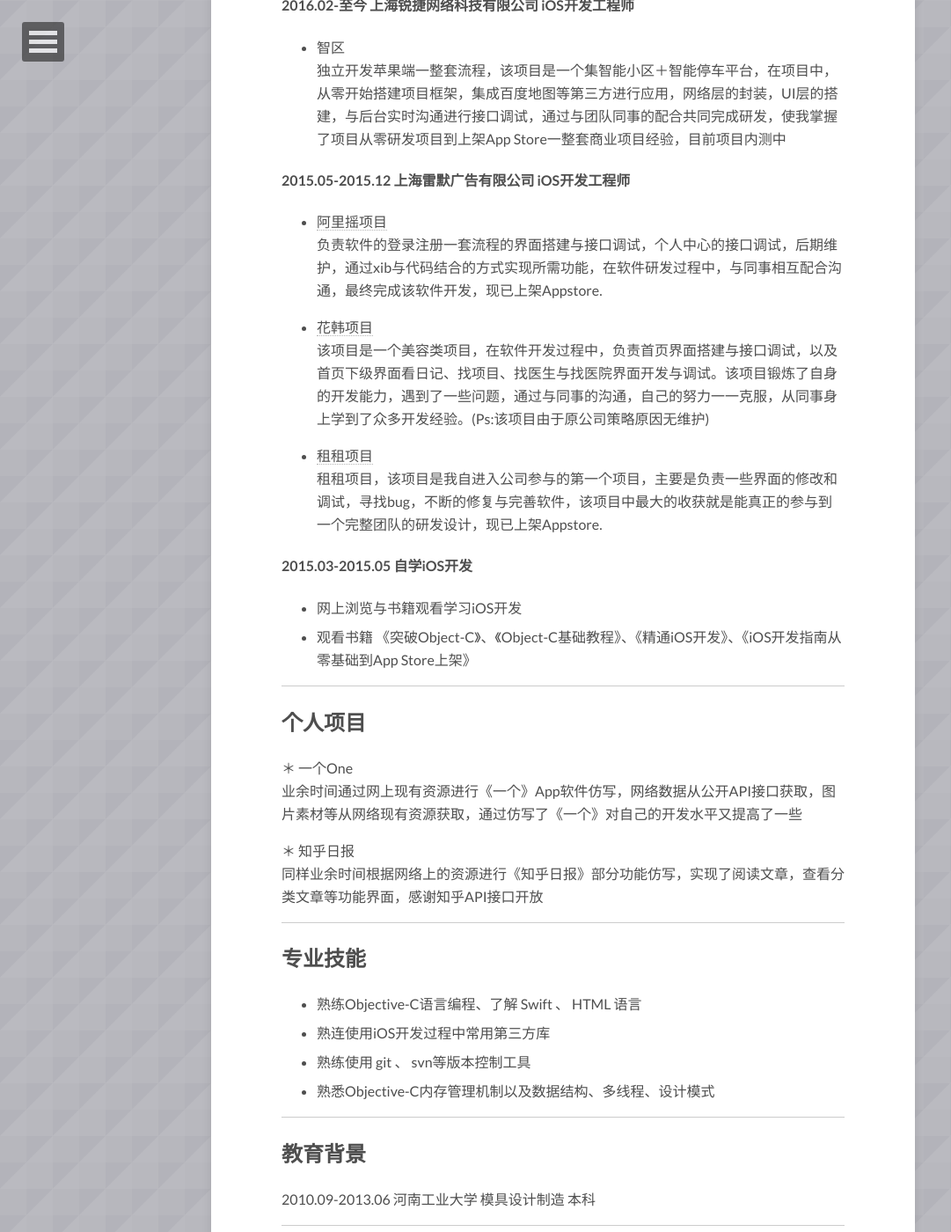
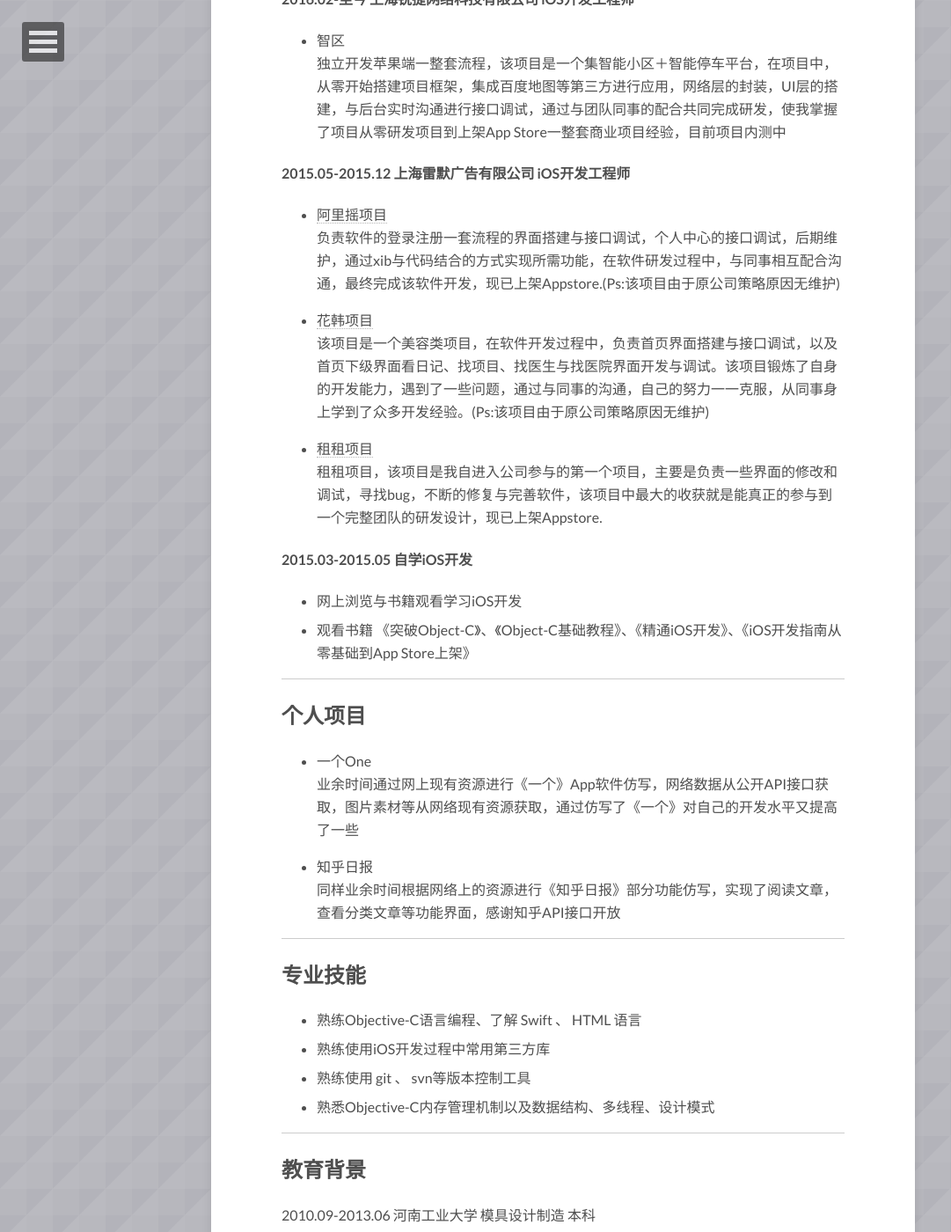
Before and after one commit to luais/luais.github.com, a Jekyll site: the page built from _posts/2015-12-24-平安夜前夕-独白.md, in a window 1280 px wide and 1400 px high, scrolled down 809 px. Shown: the whole window at 88% size, without its empty margins (0-1081 px from the left). Built offline with Jekyll 4.4.1, drawn with Linux system fonts in a browser that asks for light colours; nearby versions of some CDN libraries; comment, search, counter and statistics services are not loaded.

Commit message:
update-posts

```diff
--- a/_posts/2015-12-24-平安夜前夕-独白.md
+++ b/_posts/2015-12-24-平安夜前夕-独白.md
@@ -22,6 +22,7 @@ image:
 - QQ/微信号：631077292<br>
 - GitHub：[https://github.com/luais](https://github.com/luais)<br>
 - 个人现状：目前在上海市工作，寻找杭州市iOS开发工作
+
 ------
 
 ##  iOS开发相关经历
@@ -32,7 +33,7 @@ image:
 
 #### 2015.05-2015.12	 上海雷默广告有限公司   	iOS开发工程师
 *	[阿里摇项目](https://itunes.apple.com/cn/app/a-li-yao/id1054243685?mt=8)<br>
-负责软件的登录注册一套流程的界面搭建与接口调试，个人中心的接口调试，后期维护，通过xib与代码结合的方式实现所需功能，在软件研发过程中，与同事相互配合沟通，最终完成该软件开发，现已上架Appstore.
+负责软件的登录注册一套流程的界面搭建与接口调试，个人中心的接口调试，后期维护，通过xib与代码结合的方式实现所需功能，在软件研发过程中，与同事相互配合沟通，最终完成该软件开发，现已上架Appstore.(Ps:该项目由于原公司策略原因无维护)
 
 *	[花韩项目]( https://itunes.apple.com/cn/app/hua-han/id1090348537?mt=8)<br>
 该项目是一个美容类项目，在软件开发过程中，负责首页界面搭建与接口调试，以及首页下级界面看日记、找项目、找医生与找医院界面开发与调试。该项目锻炼了自身的开发能力，遇到了一些问题，通过与同事的沟通，自己的努力一一克服，从同事身上学到了众多开发经验。(Ps:该项目由于原公司策略原因无维护)
@@ -48,17 +49,17 @@ image:
 
 ## 个人项目
 
-＊ 一个One<br>
+* 一个One<br>
 业余时间通过网上现有资源进行《一个》App软件仿写，网络数据从公开API接口获取，图片素材等从网络现有资源获取，通过仿写了《一个》对自己的开发水平又提高了一些
 
-＊ 知乎日报<br>
+* 知乎日报<br>
 同样业余时间根据网络上的资源进行《知乎日报》部分功能仿写，实现了阅读文章，查看分类文章等功能界面，感谢知乎API接口开放
 
 ------
 
 ## 专业技能
 - 熟练Objective-C语言编程、了解 Swift 、 HTML 语言
-- 熟连使用iOS开发过程中常用第三方库
+- 熟练使用iOS开发过程中常用第三方库
 - 熟练使用 git 、 svn等版本控制工具
 - 熟悉Objective-C内存管理机制以及数据结构、多线程、设计模式
 
```
